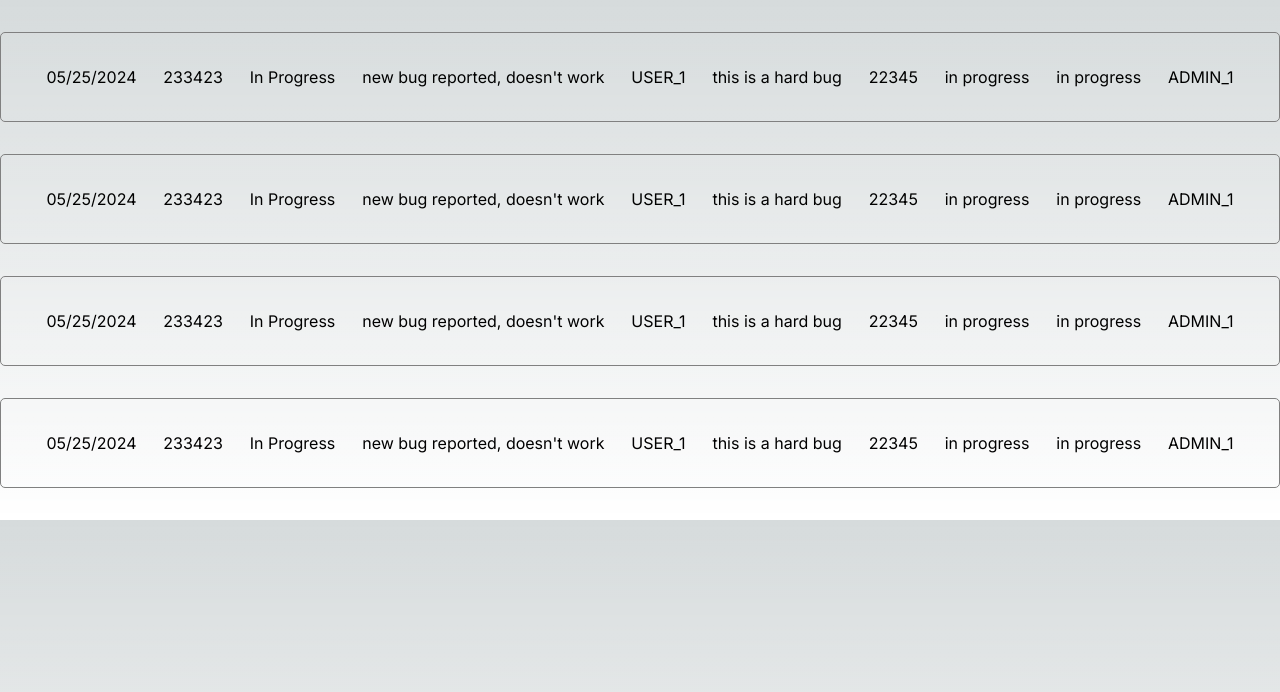
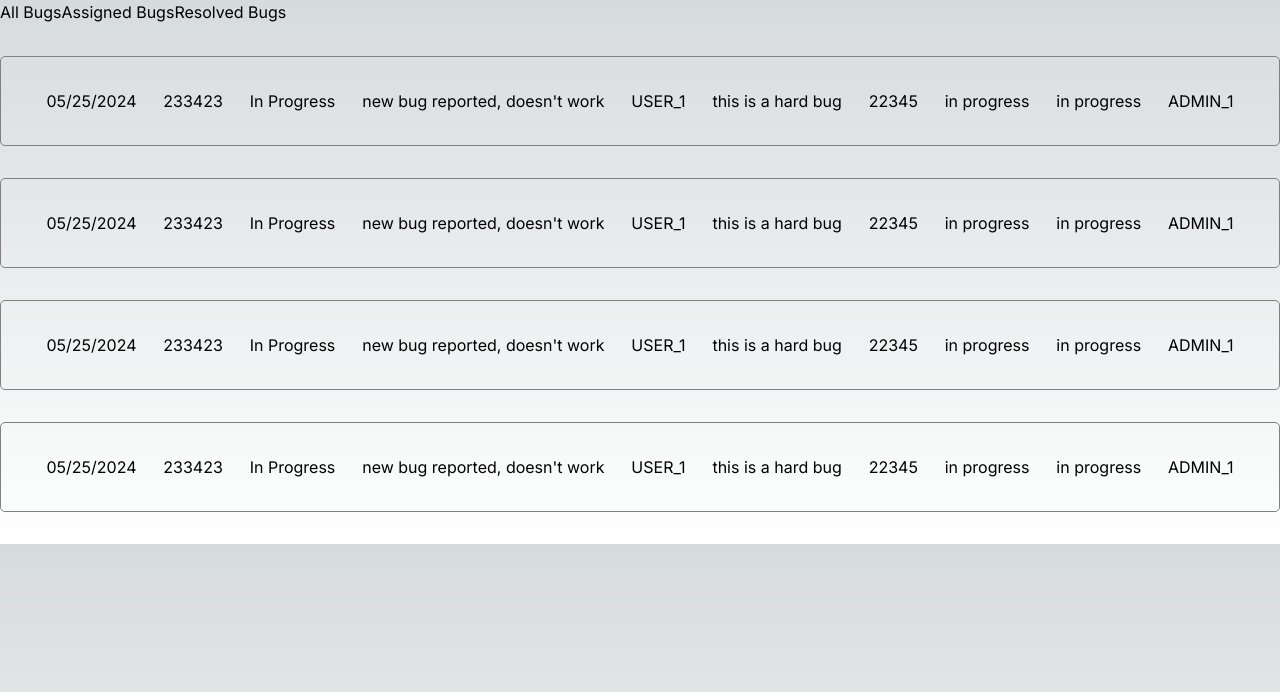
Before and after one commit to daiglewilliam13/bug-tracker, a Next.js app: page /dashboard in a window 1280 px wide. Shown: the top 692 px of the page. Built offline with nearby package versions, Linux system fonts and the light colour scheme; no server answers.

Commit message:
add filter buttons

```diff
--- a/src/app/dashboard/page.tsx
+++ b/src/app/dashboard/page.tsx
@@ -50,13 +50,23 @@ let dummyData = [{
 import '@/app/styles/main.css';
 import { BugCard } from "@/components/bugCard";
 
-console.log(process.env.TEST_KEY);
+console.log(process.env.NEXT_PUBLIC_TEST_KEY);
 export default function Page() {
-    return (
-      dummyData.map((bug) =>{
+  return (
+    <div>
+      <div></div>
+      <div>
+        <button>All Bugs</button>
+        <button>Assigned Bugs</button>
+        <button>Resolved Bugs</button>
+      </div>
+      {dummyData.map((bug) => {
         return (
-        <BugCard bug={bug} display={true}/>
-        )
-      })
-    );
-  }
+          <div>
+            <BugCard bug={bug} display={true} />
+          </div>
+        );
+      })}
+    </div>
+  );
+}
```
